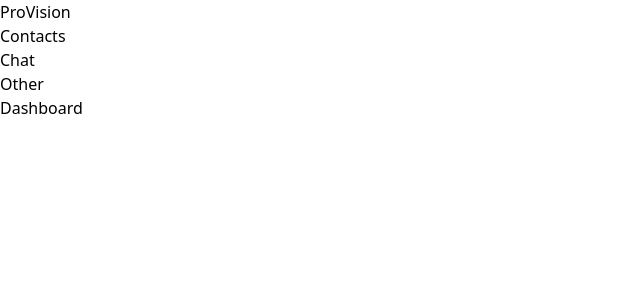
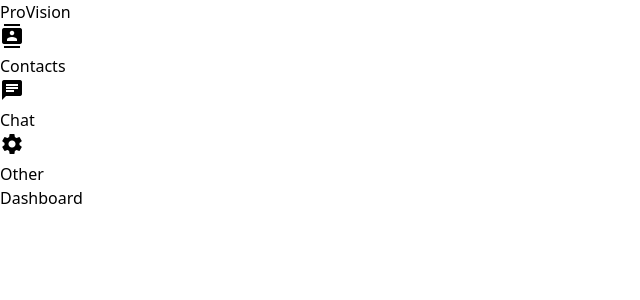
Before and after one commit to mayank-raj1/GDSC_Hacks, a React (Vite) app in the folder Frontend/: page / in a window 1280 px wide. Shown: the top 300 px of the page, without its empty margins (0-640 px from the left). Built offline with nearby package versions, Linux system fonts and the light colour scheme.

Commit message:
navbar styled

```diff
--- a/Frontend/src/components/dashboard/NavBar.jsx
+++ b/Frontend/src/components/dashboard/NavBar.jsx
@@ -7,15 +7,18 @@ function NavBar() {
   const navLinks = [
     {
       name: "Contacts",
-      route: "/contacts"
+      route: "/contacts",
+      icon: "contacts",
     },
     {
       name: "Chat",
-      route: "/chat"
+      route: "/chat",
+      icon: "chat",
     },
     {
       name: "Other",
-      route: "/other"
+      route: "/other",
+      icon: "settings",
     },
   ]
 
@@ -28,9 +31,12 @@ function NavBar() {
             {
               navLinks.map((link, i) => {
                 return (
-                  <li key={i} className="ml-4 text-xl">
+                  <li key={i} className="ml-4 mb-6 text-xl">
                     <NavLink>
-                      <h3>{link.name}</h3>
+                      <div className="flex items-center">
+                        <i className="material-icons mr-4">{link.icon}</i>
+                        <h3 className="w-fit">{link.name}</h3>
+                      </div>
                     </NavLink>
                   </li>
                 );
```
